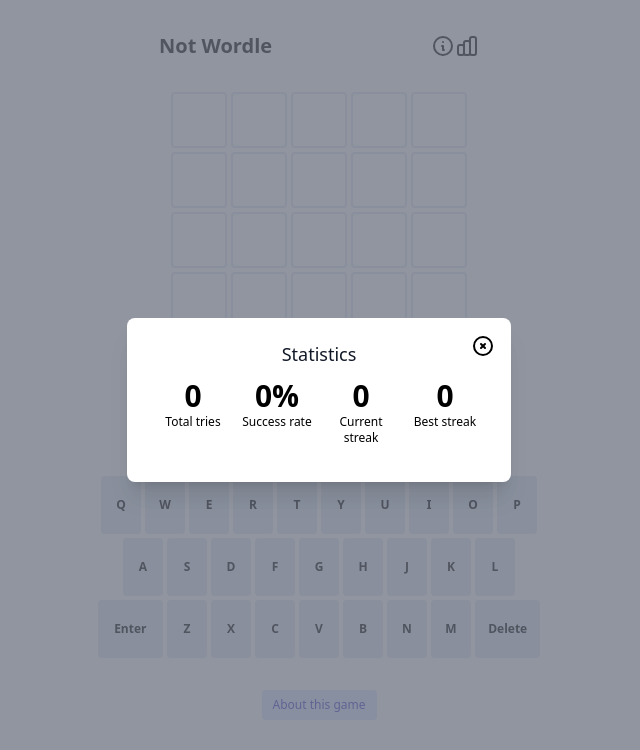
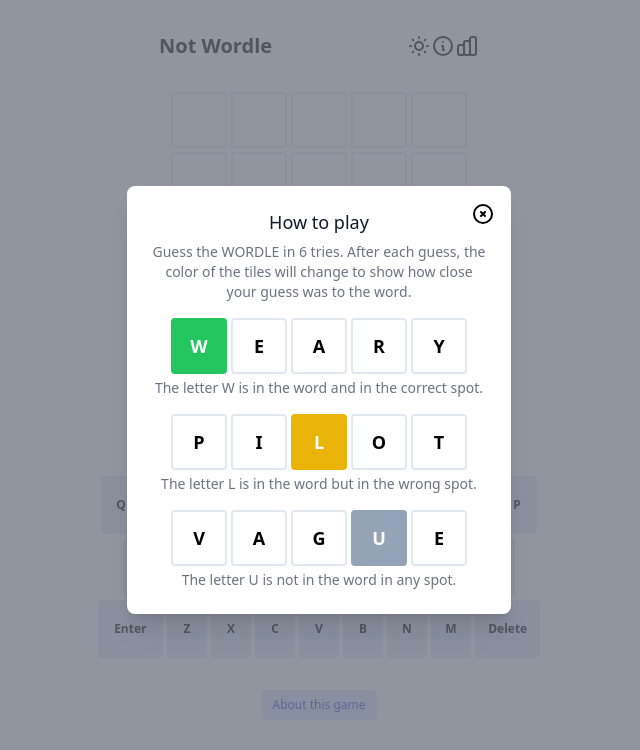
Before and after one commit to codechieflee/react-wordle, a React (Create React App) app: page / in a window 1280 px wide. Both pictures are taken after a click on the icon 788 px from the left and 46 px from the top of the page. Shown: the top 750 px of the page, without its empty margins (321-961 px from the left). Built offline with nearby package versions, Linux system fonts and the light colour scheme.

Commit message:
add dark mode

```diff
--- a/src/App.css
+++ b/src/App.css
@@ -1,38 +1,3 @@
-.App {
-  text-align: center;
+html.dark {
+  background-color: rgb(15, 23, 42);
 }
-
-.App-logo {
-  height: 40vmin;
-  pointer-events: none;
-}
-
-@media (prefers-reduced-motion: no-preference) {
-  .App-logo {
-    animation: App-logo-spin infinite 20s linear;
-  }
-}
-
-.App-header {
-  background-color: #282c34;
-  min-height: 100vh;
-  display: flex;
-  flex-direction: column;
-  align-items: center;
-  justify-content: center;
-  font-size: calc(10px + 2vmin);
-  color: white;
-}
-
-.App-link {
-  color: #61dafb;
-}
-
-@keyframes App-logo-spin {
-  from {
-    transform: rotate(0deg);
-  }
-  to {
-    transform: rotate(360deg);
-  }
-}
--- a/src/App.tsx
+++ b/src/App.tsx
@@ -1,5 +1,8 @@
-import { InformationCircleIcon } from '@heroicons/react/outline'
-import { ChartBarIcon } from '@heroicons/react/outline'
+import {
+  InformationCircleIcon,
+  ChartBarIcon,
+  SunIcon,
+} from '@heroicons/react/outline'
 import { useState, useEffect } from 'react'
 import { Alert } from './components/alerts/Alert'
 import { Grid } from './components/grid/Grid'
@@ -15,9 +18,15 @@
   saveGameStateToLocalStorage,
 } from './lib/localStorage'
 
+import './App.css'
+
 const ALERT_TIME_MS = 2000
 
 function App() {
+  const prefersDarkMode = window.matchMedia(
+    '(prefers-color-scheme: dark)'
+  ).matches
+
   const [currentGuess, setCurrentGuess] = useState('')
   const [isGameWon, setIsGameWon] = useState(false)
   const [isInfoModalOpen, setIsInfoModalOpen] = useState(false)
@@ -26,6 +35,13 @@
   const [isStatsModalOpen, setIsStatsModalOpen] = useState(false)
   const [isWordNotFoundAlertOpen, setIsWordNotFoundAlertOpen] = useState(false)
   const [isGameLost, setIsGameLost] = useState(false)
+  const [isDarkMode, setIsDarkMode] = useState(
+    localStorage.getItem('theme')
+      ? localStorage.getItem('theme') === 'dark'
+      : prefersDarkMode
+      ? true
+      : false
+  )
   const [successAlert, setSuccessAlert] = useState('')
   const [guesses, setGuesses] = useState<string[]>(() => {
     const loaded = loadGameStateFromLocalStorage()
@@ -43,6 +59,19 @@
   })
 
   const [stats, setStats] = useState(() => loadStats())
+
+  useEffect(() => {
+    if (isDarkMode) {
+      document.documentElement.classList.add('dark')
+    } else {
+      document.documentElement.classList.remove('dark')
+    }
+  }, [isDarkMode])
+
+  const handleDarkMode = (isDark: boolean) => {
+    setIsDarkMode(isDark)
+    localStorage.setItem('theme', isDark ? 'dark' : 'light')
+  }
 
   useEffect(() => {
     saveGameStateToLocalStorage({ guesses, solution })
@@ -114,13 +143,17 @@
   return (
     <div className="py-8 max-w-7xl mx-auto sm:px-6 lg:px-8">
       <div className="flex w-80 mx-auto items-center mb-8">
-        <h1 className="text-xl grow font-bold">Not Wordle</h1>
+        <h1 className="text-xl grow font-bold dark:text-white">Not Wordle</h1>
+        <SunIcon
+          className="h-6 w-6 cursor-pointer dark:stroke-white"
+          onClick={() => handleDarkMode(!isDarkMode)}
+        />
         <InformationCircleIcon
-          className="h-6 w-6 cursor-pointer"
+          className="h-6 w-6 cursor-pointer dark:stroke-white"
           onClick={() => setIsInfoModalOpen(true)}
         />
         <ChartBarIcon
-          className="h-6 w-6 cursor-pointer"
+          className="h-6 w-6 cursor-pointer dark:stroke-white"
           onClick={() => setIsStatsModalOpen(true)}
         />
       </div>
--- a/src/components/grid/Cell.tsx
+++ b/src/components/grid/Cell.tsx
@@ -8,13 +8,13 @@
 
 export const Cell = ({ value, status }: Props) => {
   const classes = classnames(
-    'w-14 h-14 border-solid border-2 flex items-center justify-center mx-0.5 text-lg font-bold rounded',
+    'w-14 h-14 border-solid border-2 flex items-center justify-center mx-0.5 text-lg font-bold rounded dark:text-white',
     {
-      'bg-white border-slate-200': !status,
-      'border-black': value && !status,
-      'bg-slate-400 text-white border-slate-400': status === 'absent',
+      'bg-white dark:bg-slate-900 border-slate-200 dark:border-slate-600': !status,
+      'border-black dark:border-slate-100': value && !status,
+      'bg-slate-400 dark:bg-slate-700 text-white border-slate-400 dark:border-slate-700': status === 'absent',
       'bg-green-500 text-white border-green-500': status === 'correct',
-      'bg-yellow-500 text-white border-yellow-500': status === 'present',
+      'bg-yellow-500 dark:bg-yellow-700 text-white border-yellow-500 dark:border-yellow-700': status === 'present',
       'cell-animation': !!value,
     }
   )
--- a/src/components/keyboard/Key.tsx
+++ b/src/components/keyboard/Key.tsx
@@ -19,13 +19,13 @@
   onClick,
 }: Props) => {
   const classes = classnames(
-    'flex items-center justify-center rounded mx-0.5 text-xs font-bold cursor-pointer select-none',
+    'flex items-center justify-center rounded mx-0.5 text-xs font-bold cursor-pointer select-none dark:text-white',
     {
-      'bg-slate-200 hover:bg-slate-300 active:bg-slate-400': !status,
+      'bg-slate-200 dark:bg-slate-600 hover:bg-slate-300 active:bg-slate-400': !status,
       'bg-slate-400 text-white': status === 'absent',
       'bg-green-500 hover:bg-green-600 active:bg-green-700 text-white':
         status === 'correct',
-      'bg-yellow-500 hover:bg-yellow-600 active:bg-yellow-700 text-white':
+      'bg-yellow-500 hover:bg-yellow-600 active:bg-yellow-700 dark:bg-yellow-700 text-white':
         status === 'present',
     }
   )
--- a/src/components/modals/AboutModal.tsx
+++ b/src/components/modals/AboutModal.tsx
@@ -8,7 +8,7 @@
 export const AboutModal = ({ isOpen, handleClose }: Props) => {
   return (
     <BaseModal title="About" isOpen={isOpen} handleClose={handleClose}>
-      <p className="text-sm text-gray-500">
+      <p className="text-sm text-gray-500 dark:text-gray-300">
         This is an open source clone of the game Wordle -{' '}
         <a
           href="https://github.com/hannahcode/wordle"
--- a/src/components/modals/BaseModal.tsx
+++ b/src/components/modals/BaseModal.tsx
@@ -46,10 +46,10 @@
             leaveFrom="opacity-100 translate-y-0 sm:scale-100"
             leaveTo="opacity-0 translate-y-4 sm:translate-y-0 sm:scale-95"
           >
-            <div className="inline-block align-bottom bg-white rounded-lg px-4 pt-5 pb-4 text-left overflow-hidden shadow-xl transform transition-all sm:my-8 sm:align-middle sm:max-w-sm sm:w-full sm:p-6">
+            <div className="inline-block align-bottom bg-white rounded-lg px-4 pt-5 pb-4 text-left overflow-hidden shadow-xl transform transition-all sm:my-8 sm:align-middle sm:max-w-sm sm:w-full sm:p-6 dark:bg-gray-800">
               <div className="absolute right-4 top-4">
                 <XCircleIcon
-                  className="h-6 w-6 cursor-pointer"
+                  className="h-6 w-6 cursor-pointer dark:stroke-white"
                   onClick={() => handleClose()}
                 />
               </div>
@@ -57,7 +57,7 @@
                 <div className="text-center">
                   <Dialog.Title
                     as="h3"
-                    className="text-lg leading-6 font-medium text-gray-900"
+                    className="text-lg leading-6 font-medium text-gray-900 dark:text-gray-100"
                   >
                     {title}
                   </Dialog.Title>
--- a/src/components/modals/InfoModal.tsx
+++ b/src/components/modals/InfoModal.tsx
@@ -9,7 +9,7 @@
 export const InfoModal = ({ isOpen, handleClose }: Props) => {
   return (
     <BaseModal title="How to play" isOpen={isOpen} handleClose={handleClose}>
-      <p className="text-sm text-gray-500">
+      <p className="text-sm text-gray-500 dark:text-gray-300">
         Guess the WORDLE in 6 tries. After each guess, the color of the tiles
         will change to show how close your guess was to the word.
       </p>
@@ -21,7 +21,7 @@
         <Cell value="R" />
         <Cell value="Y" />
       </div>
-      <p className="text-sm text-gray-500">
+      <p className="text-sm text-gray-500 dark:text-gray-300">
         The letter W is in the word and in the correct spot.
       </p>
 
@@ -32,7 +32,7 @@
         <Cell value="O" />
         <Cell value="T" />
       </div>
-      <p className="text-sm text-gray-500">
+      <p className="text-sm text-gray-500 dark:text-gray-300">
         The letter L is in the word but in the wrong spot.
       </p>
 
@@ -43,7 +43,7 @@
         <Cell value="U" status="absent" />
         <Cell value="E" />
       </div>
-      <p className="text-sm text-gray-500">
+      <p className="text-sm text-gray-500 dark:text-gray-300">
         The letter U is not in the word in any spot.
       </p>
     </BaseModal>
--- a/src/components/modals/StatsModal.tsx
+++ b/src/components/modals/StatsModal.tsx
@@ -35,16 +35,16 @@
   return (
     <BaseModal title="Statistics" isOpen={isOpen} handleClose={handleClose}>
       <StatBar gameStats={gameStats} />
-      <h4 className="text-lg leading-6 font-medium text-gray-900">
+      <h4 className="text-lg leading-6 font-medium text-gray-900 dark:text-gray-100">
         Guess Distribution
       </h4>
       <Histogram gameStats={gameStats} />
       {(isGameLost || isGameWon) && (
-        <div className="mt-5 sm:mt-6 columns-2">
+        <div className="mt-5 sm:mt-6 columns-2 dark:text-white">
           <div>
             <h5>New word in</h5>
             <Countdown
-              className="text-lg font-medium text-gray-900"
+              className="text-lg font-medium text-gray-900 dark:text-gray-100"
               date={tomorrow}
               daysInHours={true}
             />
--- a/src/components/stats/Histogram.tsx
+++ b/src/components/stats/Histogram.tsx
@@ -10,7 +10,7 @@
   const maxValue = Math.max(...winDistribution)
 
   return (
-    <div className="columns-1 justify-left m-2 text-sm">
+    <div className="columns-1 justify-left m-2 text-sm dark:text-white">
       {winDistribution.map((value, i) => (
         <Progress
           key={i}
--- a/src/components/stats/StatBar.tsx
+++ b/src/components/stats/StatBar.tsx
@@ -12,7 +12,7 @@
   value: string | number
 }) => {
   return (
-    <div className="items-center justify-center m-1 w-1/4">
+    <div className="items-center justify-center m-1 w-1/4 dark:text-white">
       <div className="text-3xl font-bold">{value}</div>
       <div className="text-xs">{label}</div>
     </div>
--- a/tailwind.config.js
+++ b/tailwind.config.js
@@ -1,5 +1,6 @@
 module.exports = {
   content: ['./src/**/*.{js,jsx,ts,tsx}'],
+  darkMode: 'class',
   theme: {
     extend: {},
   },
```
